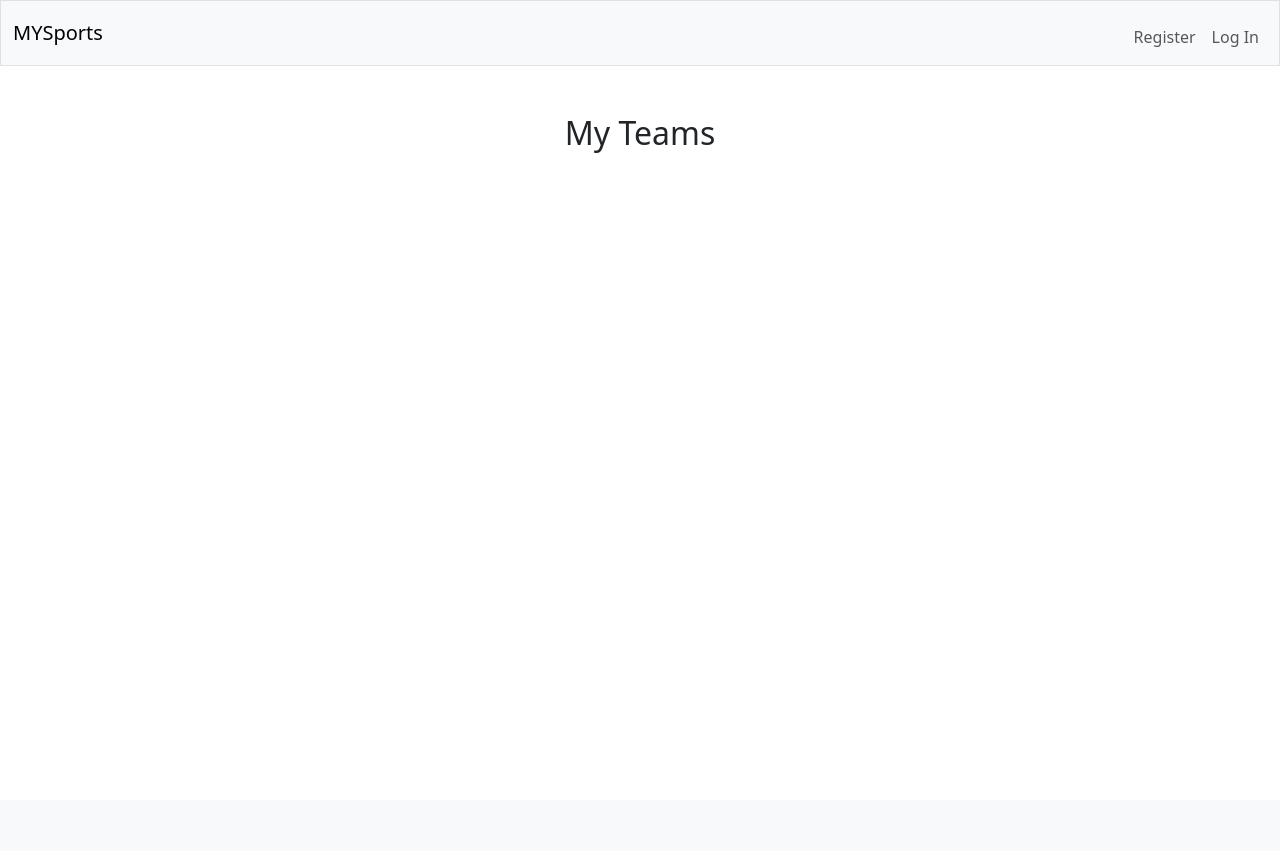
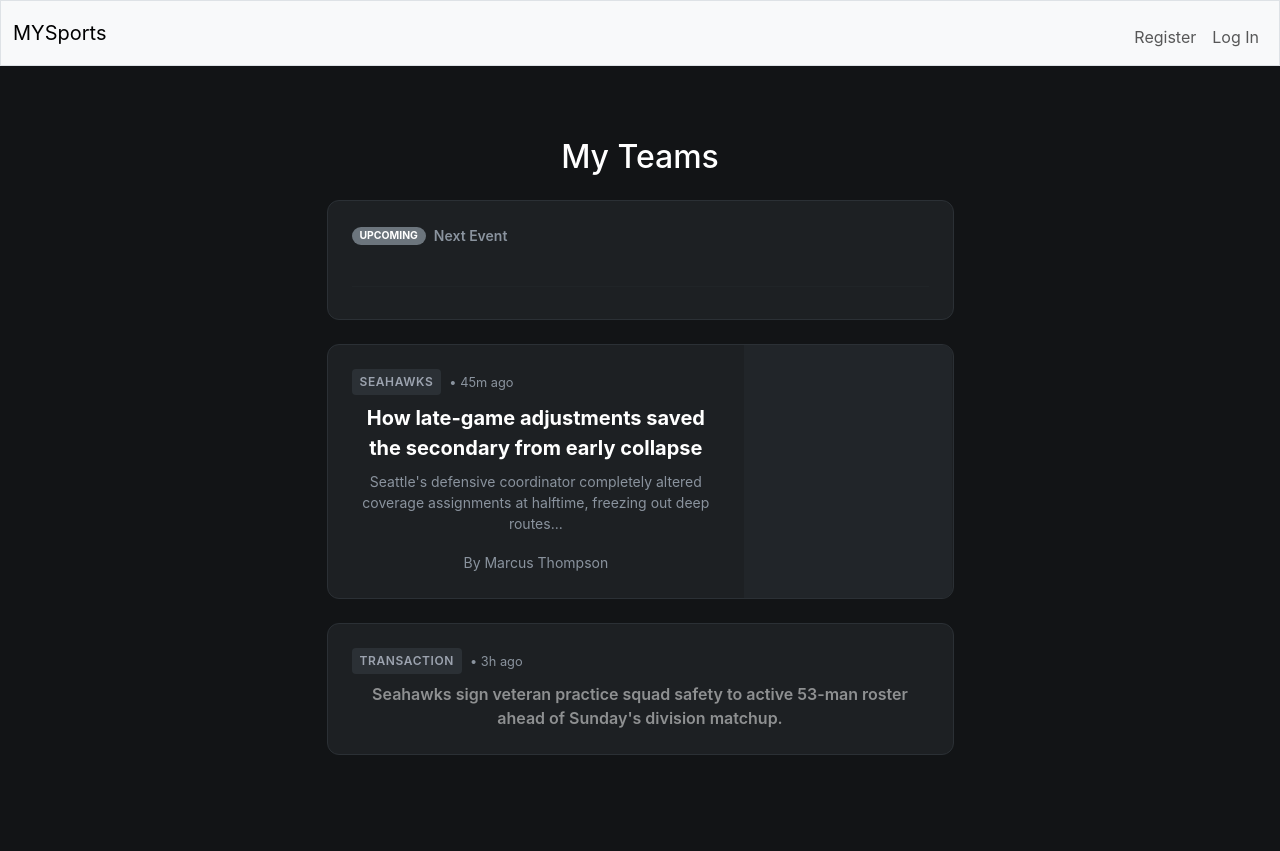
Before and after one commit to DinoJazvin/MYSports, a Flask app: page / in a window 1280 px wide. Before the commit the page ends 153 px from the top, so only its background shows below. Run offline with Flask 3, Linux system fonts and the light colour scheme; data that the repository does not hold is empty.

Commit message:
Fetching and rendering score data on homepage, small bug fixes for favorites page, and adding new 'add favorites' link to navbar

```diff
--- a/app.py
+++ b/app.py
@@ -24,7 +24,32 @@ Session(app)
 
 @app.route("/")
 def hello_world():
-    return render_template('index.html')
+
+    # need a query to grab abvs of persons favorite teams
+    # abv = query_db
+
+    # start w retreiving all nfl scores, and grab
+    # week = get_current_week()
+    response = requests.get(f"http://site.api.espn.com/apis/site/v2/sports/football/nfl/teams/sea", timeout=5)
+    response.raise_for_status()
+    team_data = response.json()
+
+    # away team
+    # print(scores_data['team']['nextEvent'][0]['competitions'][0]['competitors'][1]['team']['displayName'])
+
+    # # home team
+    # print(scores_data['team']['nextEvent'][0]['competitions'][0]['competitors'][0]['team']['displayName'])
+
+    # # game info, inside status we have displayClock, period,
+    # print(scores_data['team']['nextEvent'][0]['competitions'][0]['status']['type']['detail'])
+
+    teams_data = team_data['team']['nextEvent'][0]['competitions'][0]['competitors']
+    game_details = team_data['team']['nextEvent'][0]['competitions'][0]['status']['type']['detail']
+    # team_logo =
+    # Save response to redis using 'setex' and turn dictionary into string using json.dumps()
+    # cache.setex("nfl_scores", get_timeout_time(), json.dumps(scores_data))
+
+    return render_template("index.html", teams_data=teams_data, game_details=game_details)
 
 @app.route("/register", methods=['GET', 'POST'])
 def register():
@@ -156,9 +181,6 @@ def scores():
         # Save response to redis using 'setex' and turn dictionary into string using json.dumps()
         cache.setex("nfl_scores", get_timeout_time(), json.dumps(scores_data))
 
-        # print(scores_data['events'][0]['competitions'][0]['competitors'][0]['score'])
-        # print(scores_data['events'][0]['competitions'][0]['competitors'][1]['score'])
-
         return render_template("scores.html", scores_data=scores_data['events'])
 
     except requests.exceptions.RequestException as e:
@@ -170,9 +192,33 @@ def favorites():
 
     teams_data = get_all_teams()
 
-    # retrieve 'selected_team' data from form
-    selected_team = request.form.get('favorite-team')
-    print(selected_team)
+    if request.method == 'POST':
+
+        # retrieve 'selected_team' data from form
+        selected_team = request.form.get('favorite-team')
+        print(selected_team)
+
+        # first get team_id doing Select team_id where team_name == 'selected_team'
+        team_id = query_db('SELECT id FROM teams WHERE name = (?)', (selected_team,))
+
+        if not team_id:
+            return apology('Team name does not exist!', 400)
+
+        # get user_id from sessions
+        user_id = session['user_id']
+        team_id = team_id[0]['id']
+
+        # make query adding selected team to user_teams table, make sure entry doesn't already exist for user
+        try:
+            query_db('INSERT INTO user_teams (user_id, team_id) values (?, ?)', (user_id, team_id))
+        except IntegrityError:
+            return apology('Team already a favorite!', 400)
+
+        # add this only after submitting form
+        flash('Team successfully added to favorites!')
+
+        # maybe redirect to homepage
+        return redirect('/')
 
     return render_template('favorites.html', teams_data = teams_data)
 
--- a/templates/favorites.html
+++ b/templates/favorites.html
@@ -8,8 +8,8 @@
     <h2 class="mb-3">Select team to add to favorites!</h2>
     <form action='/favorites' method='post'>
         <div class='col-md-2 mx-auto'>
-            <select name='favorite-team' class="form-select text-center mb-3" aria-label="Default select example">
-                <option selected disabled hidden>-- Select team --</option>
+            <select name='favorite-team' class="form-select text-center mb-3" aria-label="Default select example" required>
+                <option value="" selected disabled hidden>-- Select team --</option>
                 {% for ele in teams_data %}
                     <option value="{{ ele.name }}">{{ ele.name }}</option>
                 {% endfor %}
--- a/templates/index.html
+++ b/templates/index.html
@@ -5,5 +5,123 @@
 {% endblock %}
 
 {% block main %}
-    <h2>My Teams</h2>
+<!-- Custom inline styles injected safely inside your content block -->
+<style>
+    /* Dark Slate Page Background Override */
+    body {
+        background-color: #121416 !important;
+        color: #e3e6e8;
+        font-family: -apple-system, BlinkMacSystemFont, "Segoe UI", Roboto, Helvetica, Arial, sans-serif;
+    }
+    /* Muted Dark Gray Feed Card Configuration */
+    .feed-card {
+        background-color: #1d2023;
+        border: 1px solid #2b3035;
+        border-radius: 12px;
+    }
+    .team-badge-static {
+        background-color: #2b3035;
+        color: #9ca3af;
+        font-size: 0.75rem;
+        font-weight: 600;
+        padding: 4px 8px;
+        border-radius: 4px;
+        text-transform: uppercase;
+        letter-spacing: 0.05em;
+        display: inline-block;
+    }
+    .text-muted-custom {
+        color: #8a939e !important;
+    }
+</style>
+
+<!-- Clean layout block wrapper matching your child view contents -->
+<div class="container py-4">
+    <h2 class="mb-4 text-white">My Teams</h2>
+    <div class="row g-4">
+
+        <!-- CENTRAL FEED COLUMN -->
+        <div class="col-lg-7 mx-auto">
+
+            <!-- SEGMENT 1: Live / Upcoming Score Card -->
+            <div class="card feed-card mb-4">
+                <div class="card-body p-4">
+                    <div class="d-flex justify-content-between align-items-center mb-3">
+                        <div class="d-flex align-items-center gap-2">
+                            <span class="badge bg-secondary rounded-pill px-2 py-1 text-uppercase tracking-wider fw-bold" style="font-size: 0.65rem;">Upcoming</span>
+                            <small class="text-muted-custom fw-semibold">Next Event</small>
+                        </div>
+                    </div>
+
+                    <!-- Team Rendering Row Matrix -->
+                    <div class="d-flex flex-column gap-3">
+                        {% for ele in teams_data %}
+                            <div class="d-flex justify-content-between align-items-center">
+                                <div class="d-flex align-items-center gap-3">
+                                    <!-- Resolved logo string extraction path -->
+                                    <img src="{{ ele.team.logos.0.href }}"
+                                         alt="{{ ele.team.displayName }} logo"
+                                         width="32"
+                                         height="32"
+                                         class="object-fit-contain img-fluid">
+
+                                    <span class="fw-semibold text-white">{{ ele.team.displayName }}</span>
+                                </div>
+                            </div>
+                        {% endfor %}
+                    </div>
+                </div>
+
+                <!-- Static Non-Link Card Footer Info Element -->
+                <div class="card-footer bg-transparent border-top-0 px-4 pb-3 pt-0">
+                    <hr class="mt-0 mb-3 opacity-10" style="border-color: #2b3035;">
+                    <div class="small text-muted-custom d-flex align-items-center gap-2">
+                        <i class="fa-solid fa-circle-info opacity-50" style="font-size: 0.75rem;"></i>
+                        <span>{{ game_details }}</span>
+                    </div>
+                </div>
+            </div>
+
+            <!-- SEGMENT 2: Modern Editorial News Card -->
+            <div class="card feed-card mb-4 overflow-hidden">
+                <div class="row g-0">
+                    <div class="col-md-8 p-4 d-flex flex-column justify-content-between">
+                        <div>
+                            <div class="d-flex align-items-center gap-2 mb-2">
+                                <span class="team-badge-static">Seahawks</span>
+                                <span class="text-muted-custom" style="font-size: 0.8rem;">• 45m ago</span>
+                            </div>
+                            <h5 class="fw-bold mb-2 text-white lh-base">
+                                How late-game adjustments saved the secondary from early collapse
+                            </h5>
+                            <p class="text-muted-custom small mb-0">
+                                Seattle's defensive coordinator completely altered coverage assignments at halftime, freezing out deep routes...
+                            </p>
+                        </div>
+                        <div class="mt-3">
+                            <small class="text-muted-custom">By Marcus Thompson</small>
+                        </div>
+                    </div>
+                    <div class="col-md-4 d-none d-md-block position-relative bg-dark">
+                        <!-- Img container available for future news imagery iterations -->
+                    </div>
+                </div>
+            </div>
+
+            <!-- SEGMENT 3: Micro-Update (Text Only Quick Feed) -->
+            <div class="card feed-card mb-4">
+                <div class="card-body p-4">
+                    <div class="d-flex align-items-center gap-2 mb-2">
+                        <span class="team-badge-static">Transaction</span>
+                        <span class="text-muted-custom" style="font-size: 0.8rem;">• 3h ago</span>
+                    </div>
+                    <p class="mb-0 fw-semibold text-white-50">
+                        Seahawks sign veteran practice squad safety to active 53-man roster ahead of Sunday's division matchup.
+                    </p>
+                </div>
+            </div>
+
+        </div>
+    </div>
+</div>
 {% endblock %}
--- a/templates/layout.html
+++ b/templates/layout.html
@@ -32,7 +32,7 @@
                         <ul class="navbar-nav me-auto mt-2">
                             <li class="nav-item"><a class="nav-link" href="/standings">Standings</a></li>
                             <li class="nav-item"><a class="nav-link" href="/scores">Scores</a></li>
-                            <!-- <li class="nav-item"><a class="nav-link" href="/sell">Sell</a></li> -->
+                            <li class="nav-item"><a class="nav-link" href="/favorites">Add Favorites</a></li>
                             <!-- <li class="nav-item"><a class="nav-link" href="/add_cash">Add Funds</a></li> -->
                             <!-- <li class="nav-item"><a class="nav-link" href="/history">History</a></li> -->
                         </ul>
```
